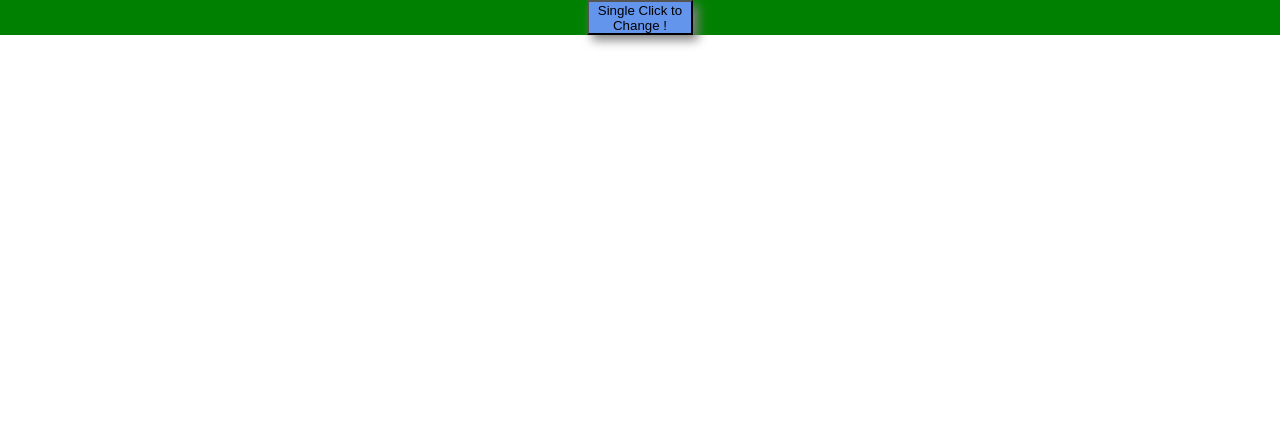
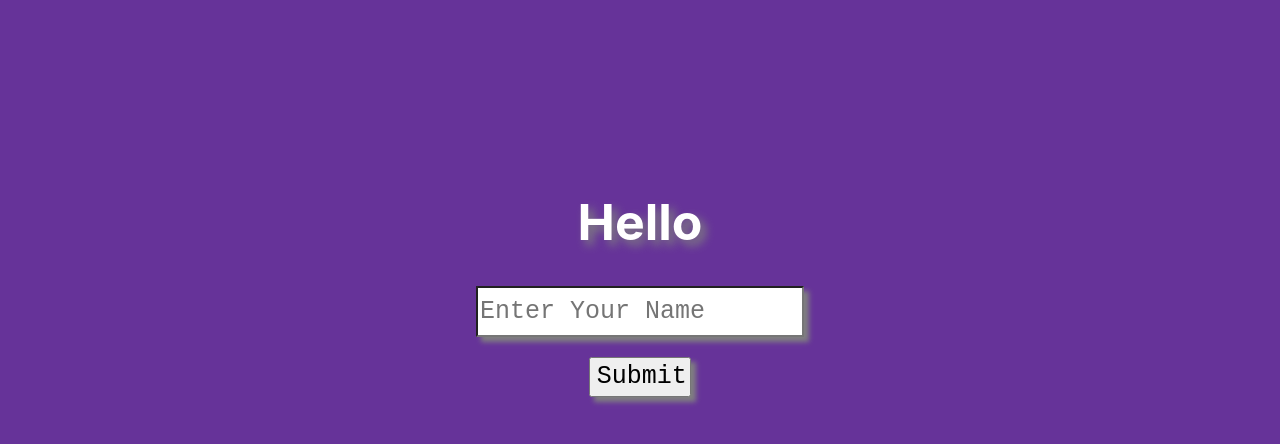
Before and after one commit to jatinnkumar/REACT-LEARNING, a React (Create React App) app: page / in a window 1280 px wide. Shown: the top 444 px of the page. Built offline with nearby package versions, Linux system fonts and the light colour scheme.

Commit message:
react basic form...

```diff
--- a/src/App.jsx
+++ b/src/App.jsx
@@ -1,22 +1,21 @@
-import React, { useState } from "react";
+import React, { useState } from 'react';
 
 const App = () => {
-    let bg = 'green';
-    let text = 'Single Click to Change !';
-    const [bgColor, setBgColor] = useState(bg);
-    const [btnText, setText] = useState(text);
-    const changeBg = () => {
-        setBgColor('Blue');
-        setText('Double Click to Change !');
+    const [name, setName] = useState();
+    const [fullName, setFullName] = useState();
+    const inputFunc = (data) => {
+        setName(data.target.value);
     }
-    const bgBack = () => {
-        setBgColor('Green');
-        setText('Single Click to Change !');
+    const onSubmit = () => {
+        setFullName(name);
     }
+
     return (
         <>
-            <div className='btn-container' style={{ background: bgColor }}>
-                <button className='hookBtn' onClick={changeBg} onDoubleClick={bgBack}>{btnText}</button>
+            <div className='formDiv'>
+                <h1 className='formHeading'>Hello {fullName}</h1>
+                <input className='formInput' type='text' placeholder='Enter Your Name' onChange={inputFunc} value={name} /><br /><br />
+                <button className='formBtn' onClick={onSubmit}>Submit</button>
             </div>
         </>
     );
--- a/src/index.css
+++ b/src/index.css
@@ -49,3 +49,36 @@ button.hookBtn {
   background: cornflowerblue;
   box-shadow: 5px 5px 10px grey;
 }
+
+html {
+  height: 100%;
+  width: 100%;
+  background: rebeccapurple;
+}
+
+div#root {
+  text-align: center;
+  margin-top: 15%;
+}
+
+h1.formHeading {
+  color: white;
+  font-size: 50px;
+  text-shadow: 5px 5px 10px grey;
+}
+
+input.formInput {
+  width: 25%;
+  height: 45px;
+  box-shadow: 5px 5px 5px grey;
+  font-size: 25px;
+  font-family: monospace;
+}
+
+button.formBtn {
+  width: 8%;
+  height: 40px;
+  font-size: 25px;
+  font-family: monospace;
+  box-shadow: 5px 5px 5px grey;
+}
```
Also changed, not shown: extra/ReactEvents.jsx (added, +25 -0 lines).
